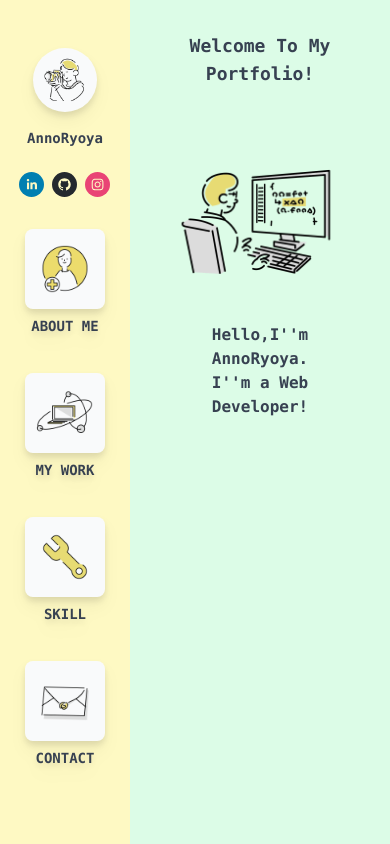
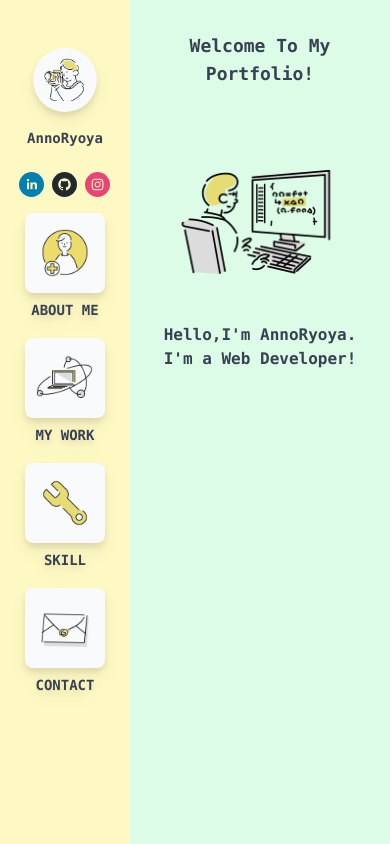
Before and after one commit to Anno328/PortfolioV2, a Next.js app: page / in a window 390 px wide. Built offline with nearby package versions, Linux system fonts and the light colour scheme.

Commit message:
fix some issue

```diff
--- a/atom/TopicCard.tsx
+++ b/atom/TopicCard.tsx
@@ -2,7 +2,7 @@ import Image from 'next/image';
 
 const TopicCard = (props:any) => {
   return (
-    <button className='bg-gray-50 w-52 h-52 rounded-lg my-2 mx-2 hover:bg-green-300 focus:bg-green-300 drop-shadow-lg md:h-20 md:w-20 md:my-8'>
+    <button className='bg-gray-50 w-52 h-52 rounded-lg my-2 mx-2 hover:bg-green-300 focus:bg-green-300 drop-shadow-lg md:h-20 md:w-20 md:my-4'>
         <div className=''>
           <Image
                 src={props.imagePath}
--- a/atom/WorkCard.tsx
+++ b/atom/WorkCard.tsx
@@ -8,11 +8,11 @@ import Image from 'next/image';
       alt='logo'
       width={150}
       height={150}/>
-    <div className='inline-block'>
+    <div className='inline-block text-center'>
       <p className='text-base'>{props.title}</p>
       <p className='text-sm my-8'>{props.description}</p>
       {props.link ?
-      <a className='text-sm my-8 inline-block md:text-xs' target="_blank" href={props.link}>{props.link}</a>:<></>
+      <a className='text-sm my-4 block md:text-xs' target="_blank" href={props.link}>{props.link}</a>:<></>
       }
     </div>
   </div>
--- a/components/Content.tsx
+++ b/components/Content.tsx
@@ -15,7 +15,6 @@ import Contact from './content/Contact';
 const Content = (props:any) => {
   const {content,show,setShow} = useContext(AppContext)
 
-
   useEffect(() => {
     const contentElement = document.querySelector("#content");
     setShow(false);
@@ -27,9 +26,9 @@ const Content = (props:any) => {
         <CSSTransition
         in={show}
         timeout={300}
-        classNames="alert"
+        classNames='alert'
         >
-          <div className='alert'>
+          <div>
             {content == 'initial' &&
               <div>
                 <ContentTitle contentTitle='Welcome To My Portfolio!'/>
--- a/components/content/AboutMe.tsx
+++ b/components/content/AboutMe.tsx
@@ -20,7 +20,14 @@ function AboutMe(){
             alt='logo'
             width={250}
             height={250}/>
-          <div className='text-center'>
+            <div className='text-center'>
+              <ThemeProvider theme={theme}>
+                <a  target="_blank" href="">
+                  <Button color="primary" variant="outlined" endIcon={<ContactsIcon />}>resume</Button>
+                </a>
+              </ThemeProvider>
+            </div>
+          <div className='text-left'>
             <span className='text-xl md:text-base'>Name:</span><span className='text-xl md:text-base' >AnnoRyoya</span><br />
             <span className='text-xl md:text-base'>Age :</span><span className='text-xl md:text-base' >24</span><br /><br />
             <span className='text-xl md:text-base'>Profile:</span><br />
@@ -30,23 +37,22 @@ function AboutMe(){
             alt='logo'
             width={300}
             height={500}/> */}
-            <div className='text-center'>
-              <ThemeProvider theme={theme}>
-                <a  target="_blank" href="">
-                  <Button color="primary" variant="outlined" endIcon={<ContactsIcon />}>resume</Button>
-                </a>
-              </ThemeProvider>
-            </div>
           </div>
-        <p className='text-xl mt-10 md:text-sm'>Offline:</p>
         <div className='text-left'>
+          <p className='text-xl mt-10 md:text-sm'>Vison:</p>
+          <p className='text-base md:text-sm'>I want to be Full Stack Engineer!!</p>
+          <p className='text-base md:text-sm'>I would like to offer a personalized website!!</p>
+        </div>
+
+        <div className='text-left'>
+          <p className='text-xl mt-10 md:text-sm'>Offline:</p>
           <p className='text-base md:text-sm'>I drink cofee a lot.</p>
           <p className='text-base md:text-sm'>I like to wear old clothes.</p>
           <p className='text-base md:text-sm'>I like to watch movies.</p>
           <p className='text-base md:text-sm'>I like to read SF books.</p>
           <p className='text-base md:text-sm'>I love cat.</p>
           <p className='text-base md:text-sm'>I like basketball.</p>
-          <p className='text-base md:text-sm'>I like to taking photoes.</p><br />
+          <p className='text-base md:text-sm'>I like to taking photos.</p><br />
           <p className='text-base md:text-sm'>You can see my offline from my Instagram!!</p><br />
         </div>
       </div>
--- a/components/content/Top.tsx
+++ b/components/content/Top.tsx
@@ -8,8 +8,8 @@ function Top(){
             alt='logo'
             width={400}
             height={400}/>
-          <p>Hello,I&apos;'m AnnoRyoya.</p>
-          <p>I&apos;'m a Web Developer!</p>
+          <p>Hello,I'm AnnoRyoya.</p>
+          <p>I'm a Web Developer!</p>
       </div>
     )
   }
--- a/pages/index.tsx
+++ b/pages/index.tsx
@@ -1,4 +1,3 @@
-//:TODO responsive + multiple language + add alt
 import type { NextPage } from 'next'
 import dynamic from 'next/dynamic'
 import React, { Dispatch, useState } from "react"
--- a/styles/globals.css
+++ b/styles/globals.css
@@ -6,8 +6,8 @@ body{
     background-color: rgba(16, 185, 129, var(--tw-bg-opacity));
 }
 
-.alert-exit-active {
+/* .alert-exit-active {
     opacity: 0;
     transform: scale(0.9);
     transition: opacity 300ms, transform 300ms;
-}
+} */
```
